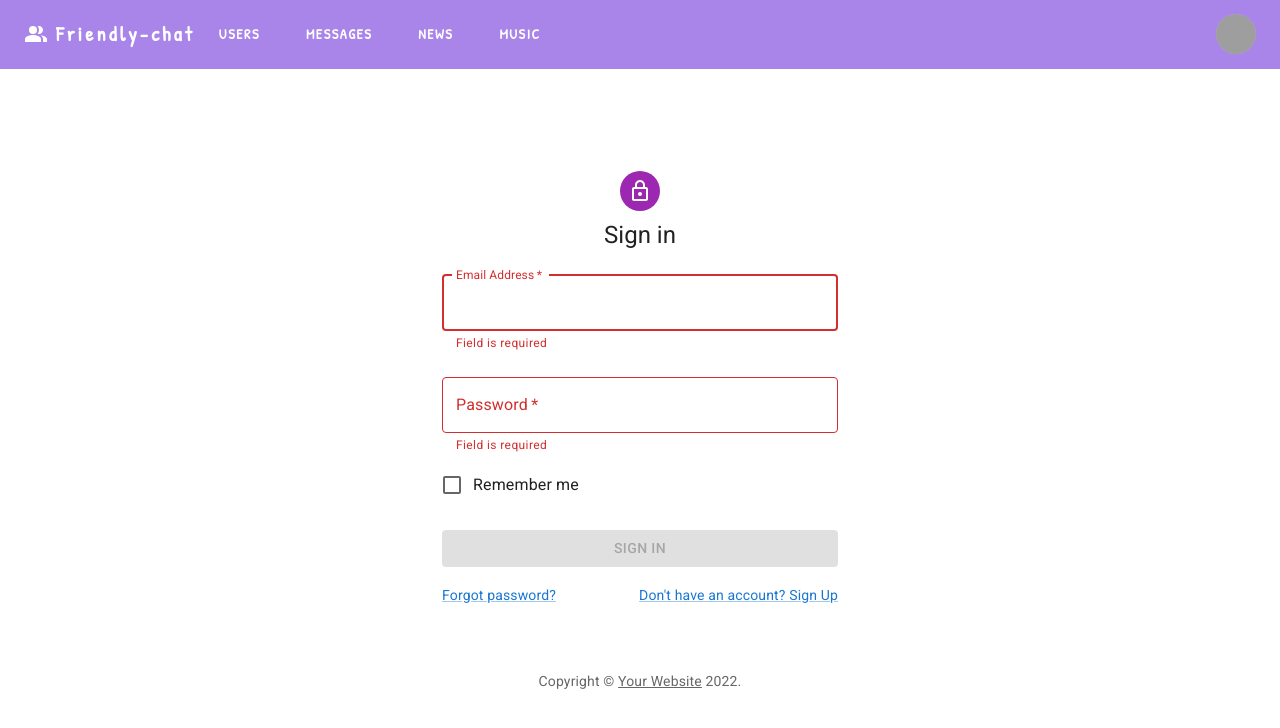
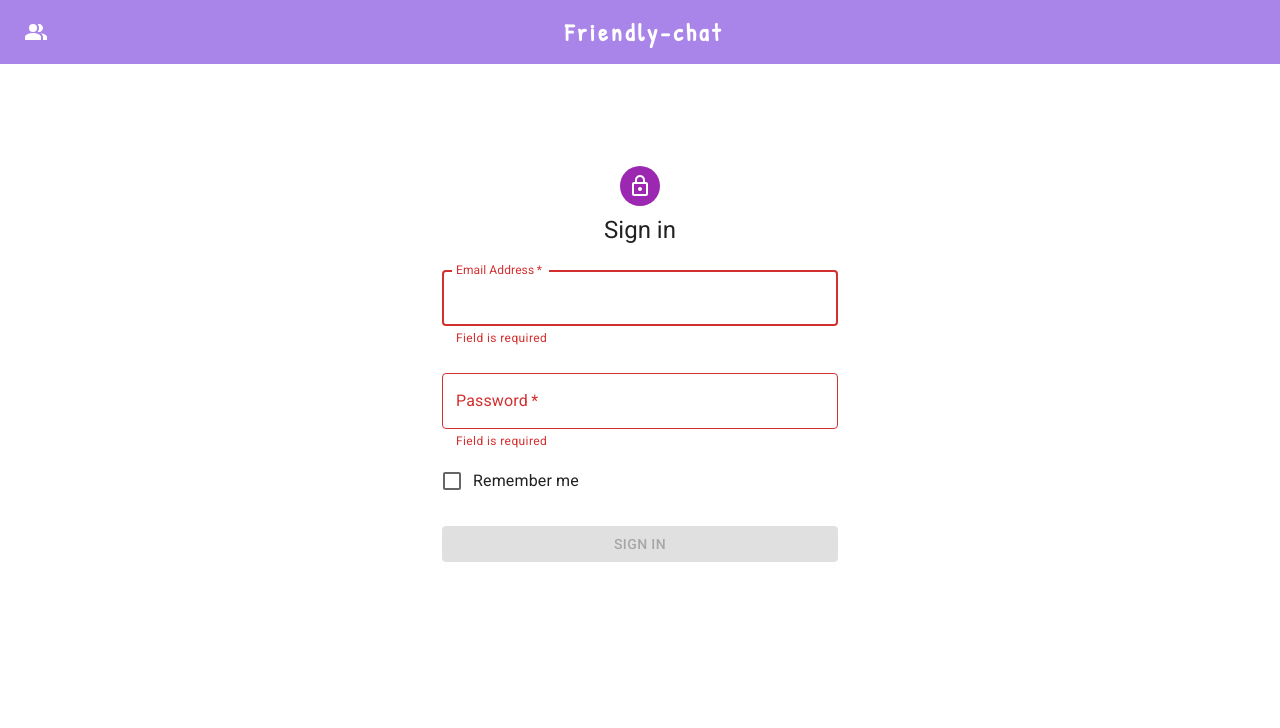
Before and after one commit to Zharovaa/friendly-chat, a React (Create React App) app: page /sign-in in a window 1280 px wide. Shown: the top 728 px of the page. Built offline with nearby package versions, Linux system fonts and the light colour scheme; grey boxes are pictures that could not be loaded.

Commit message:
working on sign in functionality

```diff
--- a/src/components/Navigation/Navigation.jsx
+++ b/src/components/Navigation/Navigation.jsx
@@ -13,13 +13,14 @@ import Tooltip from '@mui/material/Tooltip';
 import MenuItem from '@mui/material/MenuItem';
 import { NavLink } from 'react-router-dom';
 import PeopleAltIcon from '@mui/icons-material/PeopleAlt';
+import { Redirect } from 'react-router';
 
 const Navigation = props => {
   const [anchorElNav, setAnchorElNav] = React.useState(null);
   const [anchorElUser, setAnchorElUser] = React.useState(null);
 
   const pages = ['Users', 'Messages', 'News', 'Music'];
-  const settings = ['Profile', 'Sign-in'];
+  const settings = ['Profile', 'Sign-out'];
 
   const handleOpenNavMenu = event => {
     setAnchorElNav(event.currentTarget);
@@ -36,6 +37,37 @@ const Navigation = props => {
     setAnchorElUser(null);
   };
 
+  if (!props.isAuth)
+    return (
+      <AppBar
+        position="static"
+        sx={{ backgroundColor: '#a985e9', boxShadow: 'none' }}
+      >
+        <Container maxWidth="xl">
+          <Toolbar disableGutters>
+            <PeopleAltIcon
+              sx={{ display:  'flex',   justifyContent: 'center' }}
+            />
+            <Typography
+              variant="h5"
+              noWrap
+              sx={{
+                mr: 2,
+                display: 'flex',
+                justifyContent: 'center',
+                flexGrow: 2,
+                fontFamily: 'Patrick Hand',
+                fontWeight: 700,
+                letterSpacing: '.2rem',
+                color: 'inherit',
+              }}
+            >
+              Friendly-chat
+            </Typography>
+          </Toolbar>
+        </Container>
+      </AppBar>
+    );
   return (
     <AppBar
       position="static"
@@ -64,7 +96,7 @@ const Navigation = props => {
             <IconButton
               size="large"
               aria-label="account of current user"
-              aria-controls="menu-appbar"
+              aria-controls="menu-appear"
               aria-haspopup="true"
               onClick={handleOpenNavMenu}
               color="inherit"
@@ -183,4 +215,5 @@ const Navigation = props => {
     </AppBar>
   );
 };
+
 export default Navigation;
--- a/src/pages/SignIn/SignIn.jsx
+++ b/src/pages/SignIn/SignIn.jsx
@@ -132,21 +132,8 @@ export default function SignIn(props) {
           >
             Sign In
           </Button>
-          <Grid container>
-            <Grid item xs>
-              <Link href="#" variant="body2">
-                Forgot password?
-              </Link>
-            </Grid>
-            <Grid item>
-              <Link href="#" variant="body2">
-                {"Don't have an account? Sign Up"}
-              </Link>
-            </Grid>
-          </Grid>
         </Box>
       </Box>
-      <Copyright sx={{ mt: 8, mb: 4 }} />
     </Container>
   );
 }
```
Also changed, not shown: src/components/Navigation/index.jsx (+10 -5 lines).
